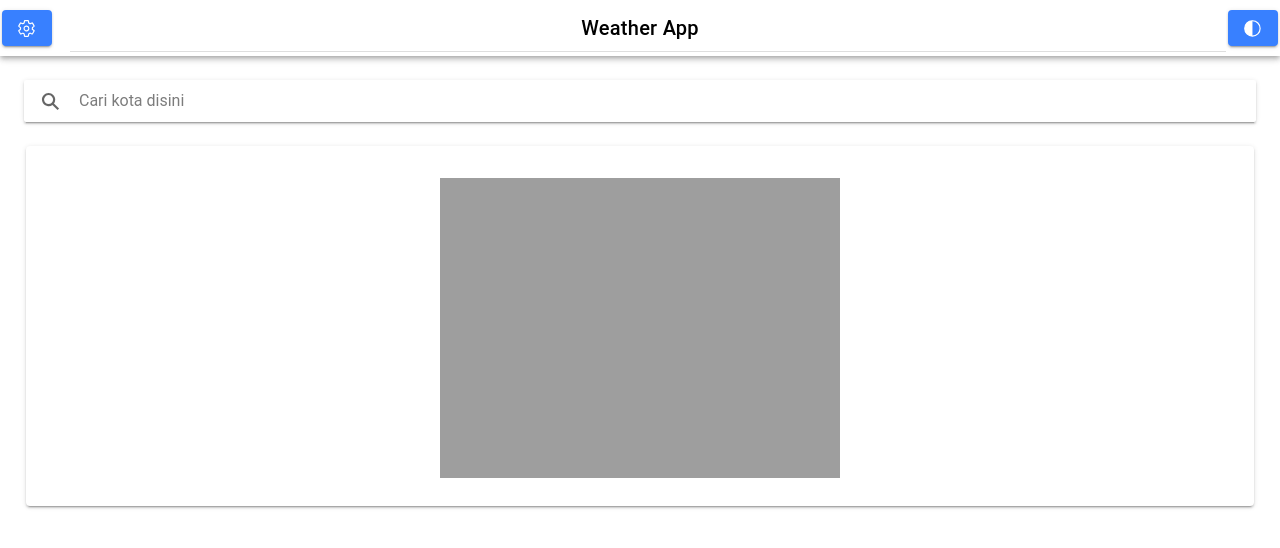
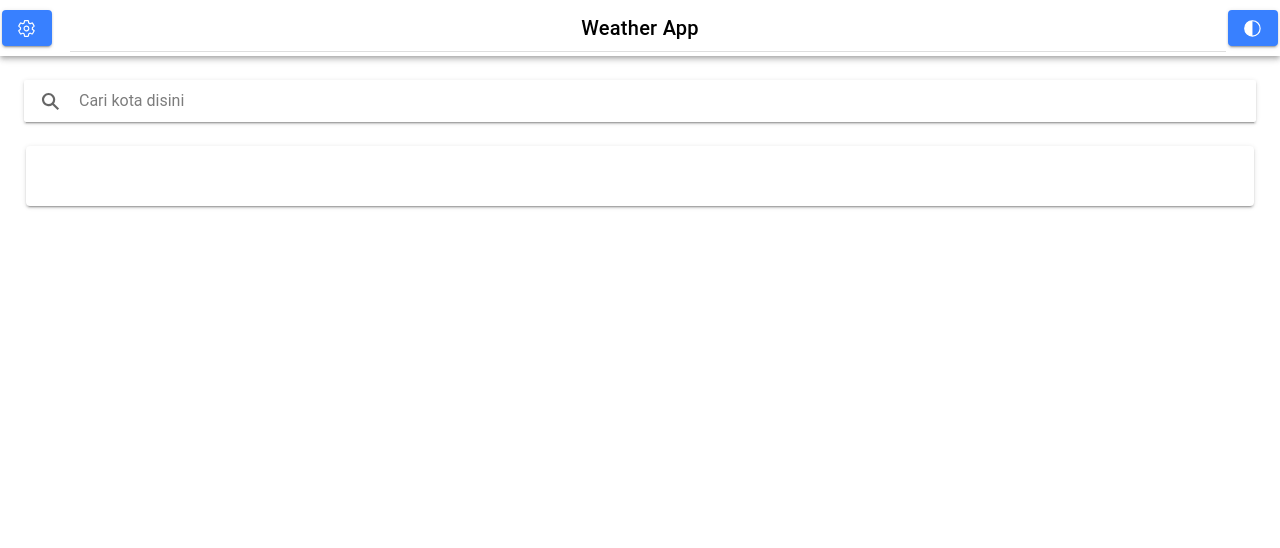
Before and after one commit to sihotang-yonathan1/weather_app-yonathan_sihotang-IONIC, a React (Vite) app: page /home in a window 1280 px wide. Shown: the top 548 px of the page. Built offline with nearby package versions, Linux system fonts and the light colour scheme; no server answers.

Commit message:
[WeatherCard] don't render image if `imageUrl` is null or undefined

```diff
--- a/src/components/HomeContentContainer.tsx
+++ b/src/components/HomeContentContainer.tsx
@@ -93,7 +93,7 @@ export default function HomeContentContainer({city, setting}: {city: string | nu
             {/* Dummy Data */}
             <WeatherCard
                 temp={weatherApiInfo?.temp}
-                imageUrl={`https://openweathermap.org/img/wn/${weatherApiInfo?.weather?.icon}@2x.png`}
+                imageUrl={weatherApiInfo?.weather?.icon}
                 description={weatherApiInfo?.weather?.description}
                 city={weatherApiInfo?.city}
                 units={setting.metric}
--- a/src/components/WeatherCard.tsx
+++ b/src/components/WeatherCard.tsx
@@ -12,7 +12,7 @@ export function WeatherCard({temp, description, imageUrl, city, units}:
     {
         temp: number | null,
         description: string | null,
-        imageUrl: string,
+        imageUrl: string | null,
         city: string | null,
         units: string
     }){
@@ -24,9 +24,9 @@ export function WeatherCard({temp, description, imageUrl, city, units}:
                     </IonCardTitle>
                 </IonCardHeader>
                 <IonRow className="ion-justify-content-center">
-                    <IonImg
-                        src={imageUrl}
-                    />
+                    { imageUrl && <IonImg
+                        src={`https://openweathermap.org/img/wn/${imageUrl}/@2x.png`}
+                    />}
                 </IonRow>
                 <IonCardContent className="ion-text-center">
                     <p>{description}</p>
```
